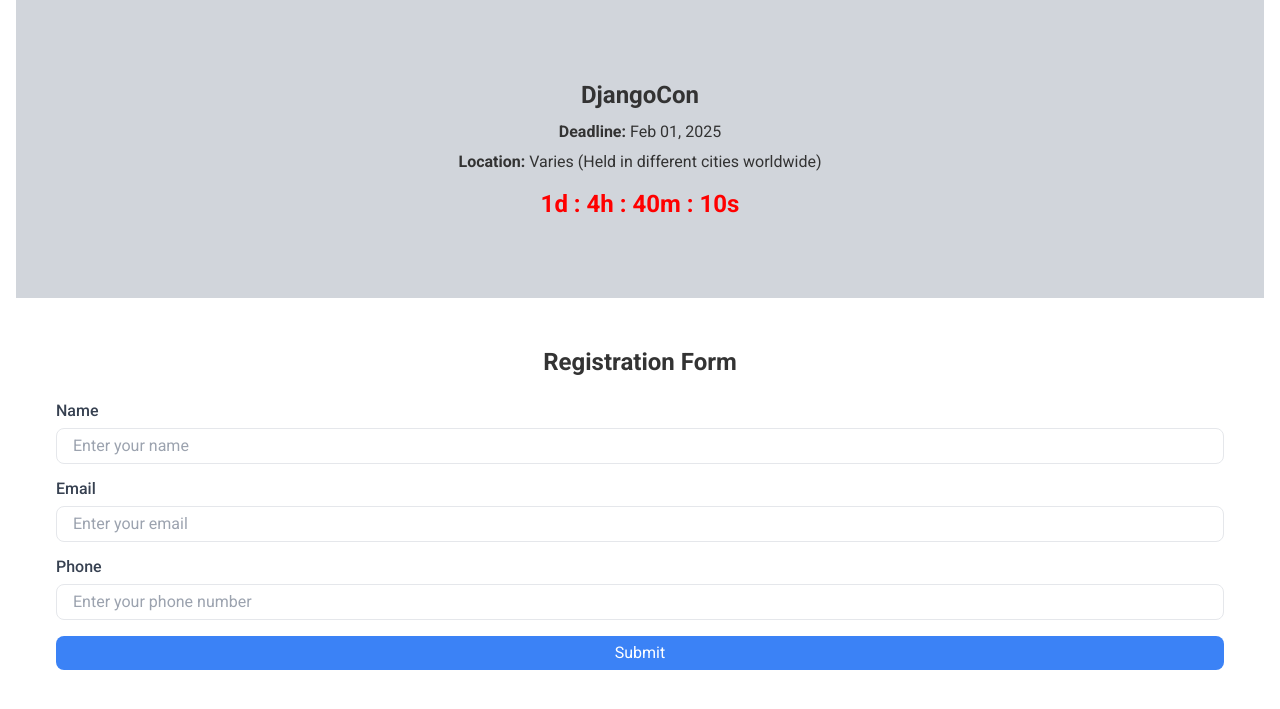
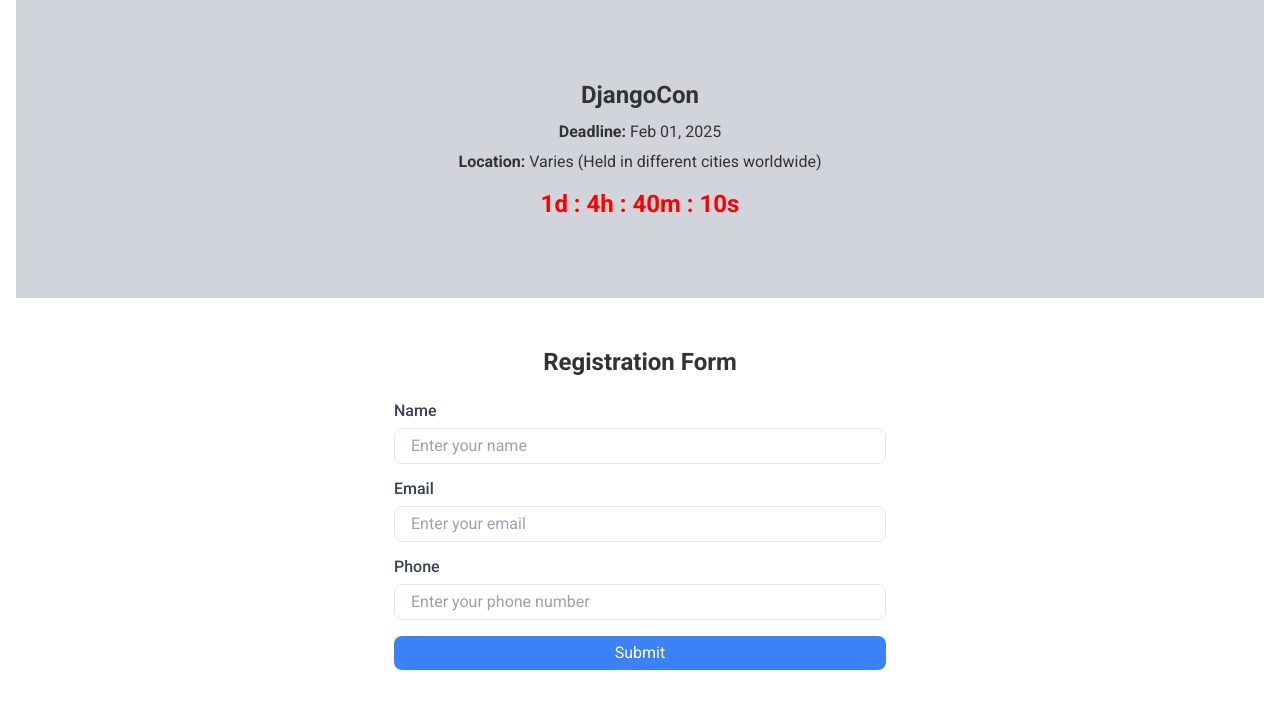
Before and after one commit to sagor-roy/event-management, a PHP site: page /details/djangocon in a window 1280 px wide. Shown: the part 56-765 px from the top of the page. Run offline with PHP 8.4, Linux system fonts and the light colour scheme; data comes from the database, SQL or seed files in the repository; some libraries are stand-ins or nearby versions.

Commit message:
update event detail form width

```diff
--- a/views/frontend/details.php
+++ b/views/frontend/details.php
@@ -17,7 +17,7 @@
 
 <!-- buy ticket container -->
 <div class="container">
-    <div class="my-6">
+    <div class="my-6 max-w-[540px] mx-auto">
         <form class="w-full p-6" id="formSubmit">
             <h2 class="mb-6 text-center text-2xl font-bold">Registration Form</h2>
 
```
